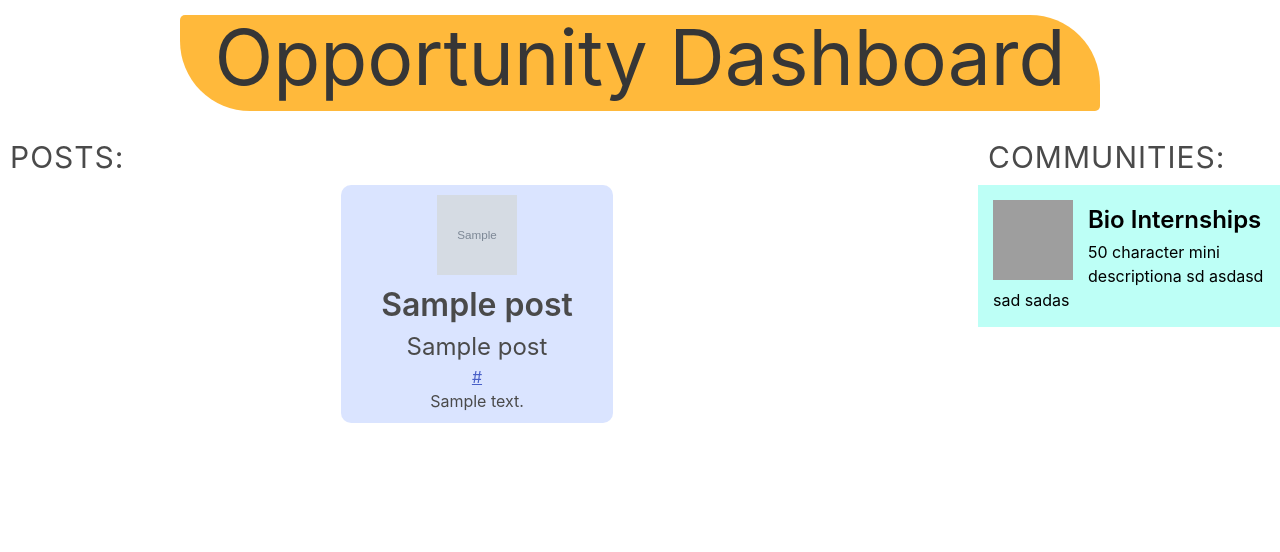
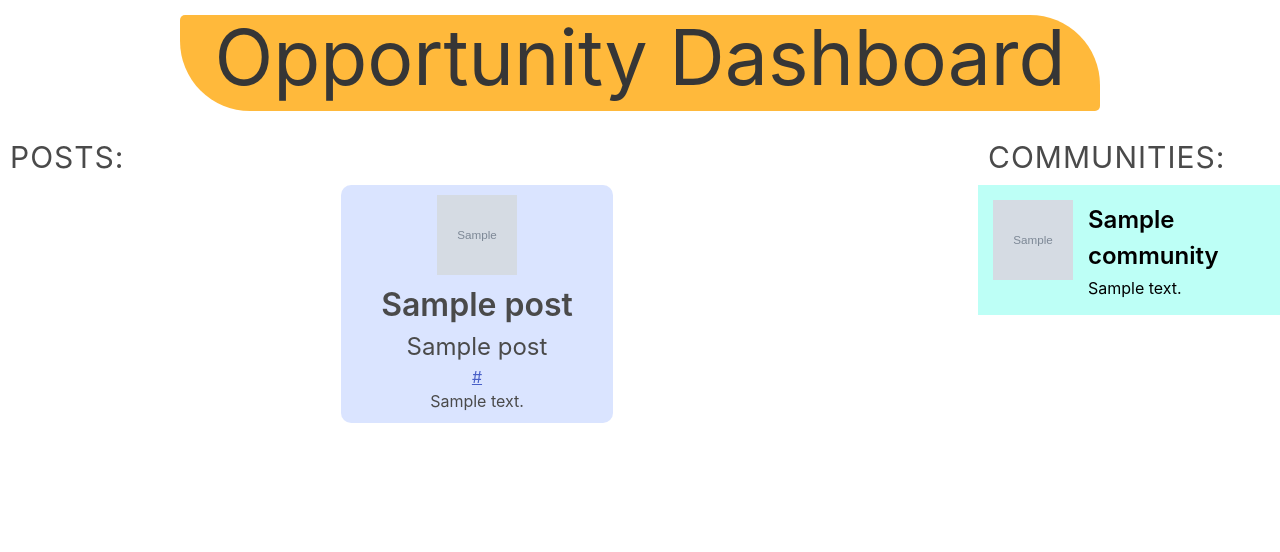
Before and after one commit to Random-Coders/Opportunity-Dashboard, a Flask app: template opportunity/templates/home.html in a window 1280 px wide. Shown: the part 40-592 px from the top of the page. Run offline with Flask 2, Linux system fonts and the light colour scheme; the template is opened without the code that fills it: most values are stand-ins (such as "Sample title", 1, 10 or a date in 2020); grey boxes marked "Sample" are stand-in pictures; parts of the project's set-up code (start-up, migrations or seed data) failed here and were passed over; grey boxes are pictures that could not be loaded.

Commit message:
update to include dynamic communities

```diff
--- a/opportunity/templates/home.html
+++ b/opportunity/templates/home.html
@@ -13,7 +13,7 @@
 {% if create %}
 <div class="columns is-multiline">
     <div class="column">
-        <div class="create">
+        <div class="create" onclick="window.location.href='{{ url_for('createcom') }}'">
             <h2>Create a Community</h2>
         </div>
     </div>
@@ -44,13 +44,13 @@
     <div class="column is-one-full-tablet is-one-quarter-desktop">
         <h2 class="heading">Communities:</h2>
         <div class="communities">
-            <div class="community">
-                <a href="#">
-                    <img src="https://rafael.sirv.com/Images/rafael.jpeg">
-                    <h3>Bio Internships</h3>
-                    <p>50 character mini descriptiona sd asdasd sad sadas</p>
-                </a>
+            {% for community in comm %}
+            <div class="community" onclick="window.location.href='{{ url_for('communityPost', _id=community['_id']) }}'">
+                <img src="{{ community['img'] }}" alt="{{ community['title'] }} image">
+                <h3>{{ community['title'] }}</h3>
+                <p>{% if community['description']|length <= 30 %}{{ community['description'] }}{% else %}{{ community['description'][:30] }}...{% endif %}</p>
             </div>
+            {% endfor %}
         </div>
     </div>
 </div>
```
